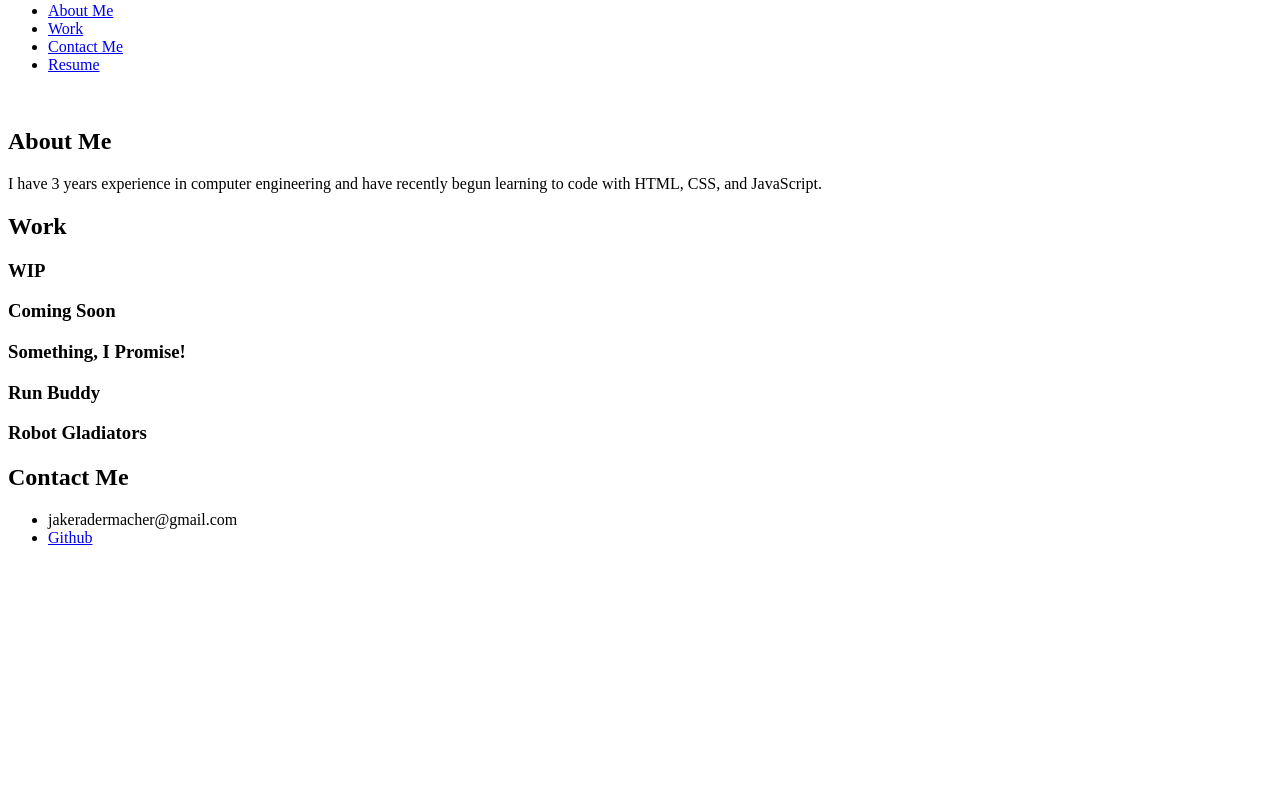
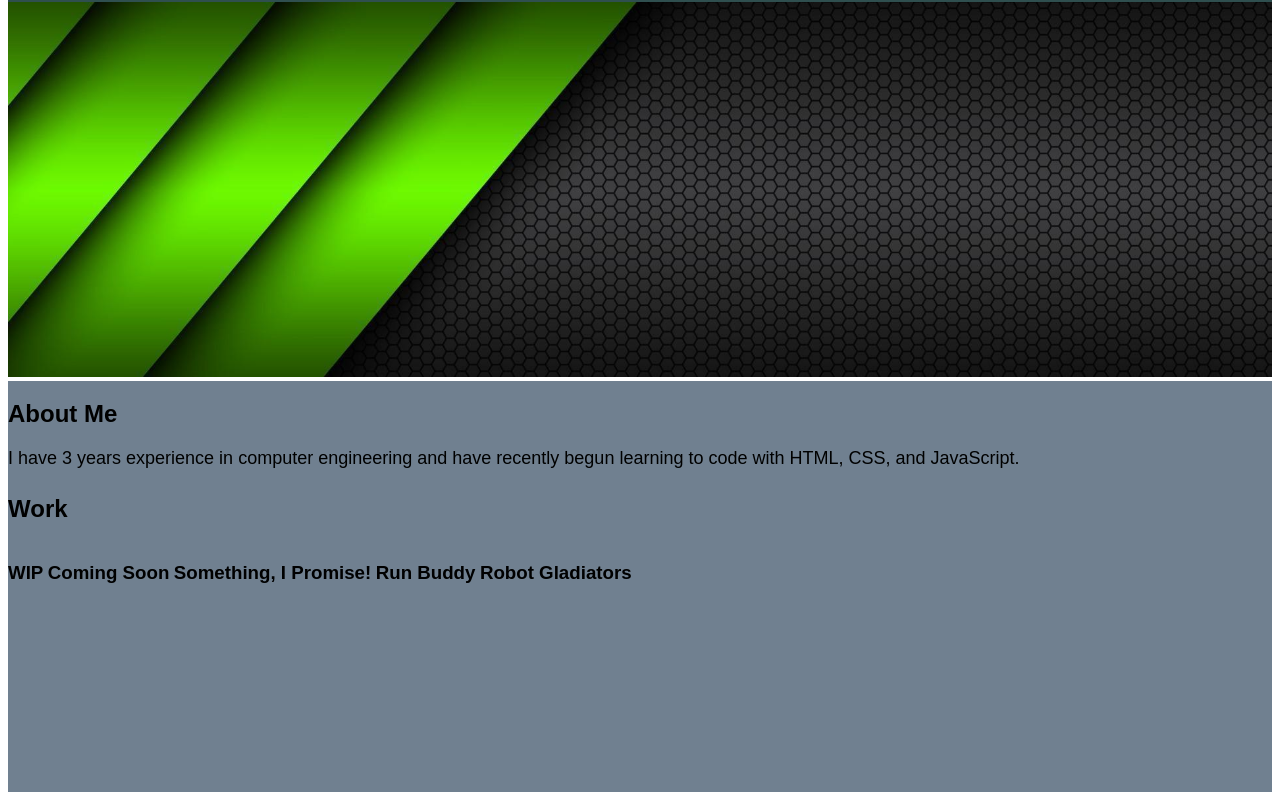
Before and after one commit to jakeradermacher/portfolio, a plain HTML site: page index.html in a window 1280 px wide. Shown: the part 78-870 px from the top of the page. Before the commit the page ends 800 px from the top, so only its background shows below. Drawn offline with Linux system fonts and the light colour scheme; files whose address does not match are found by name.

Commit message:
shortened pathways to troubleshoot 404 error

```diff
--- a/index.html
+++ b/index.html
@@ -3,7 +3,7 @@
     <head>
         <meta charset="UTF-8">
         <title>Jake Radermacher</title>
-        <link rel="stylesheet" href="assets\style.css" />
+        <link rel="stylesheet" href="C:\Users\jaker\Desktop\projects\style.css" />
     </head>
     <body>
         <header>
@@ -26,7 +26,7 @@
             </nav>
         </header>
         <section class="hero">
-            <img src="assets\images\portfolio-header.jpg" alt="">
+            <img src="portfolio-header.jpg" alt="">
         </section>
 
         <section class="information">
```
Also changed, not shown: portfolio-header.jpg (renamed from portfolio/assets/images/portfolio-header.jpg).
